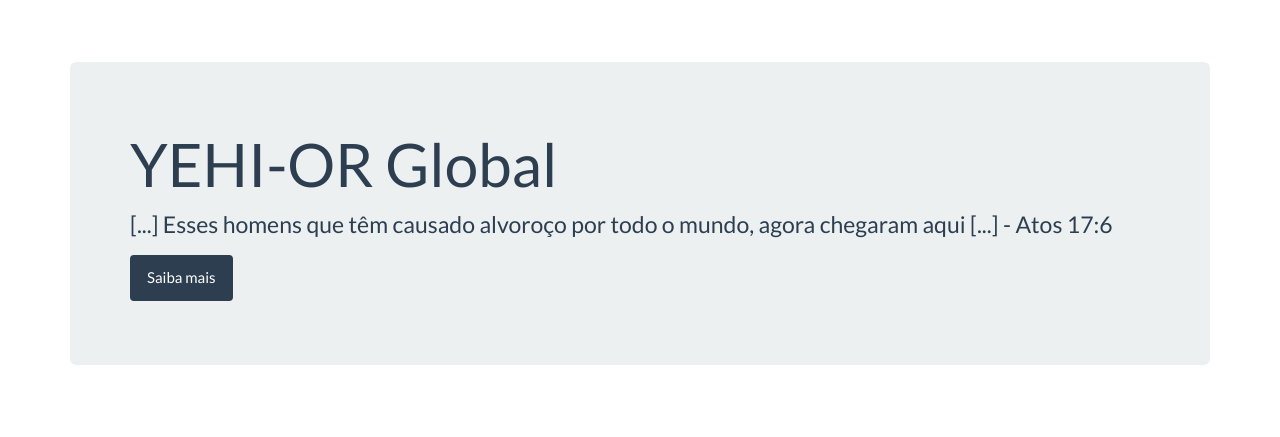
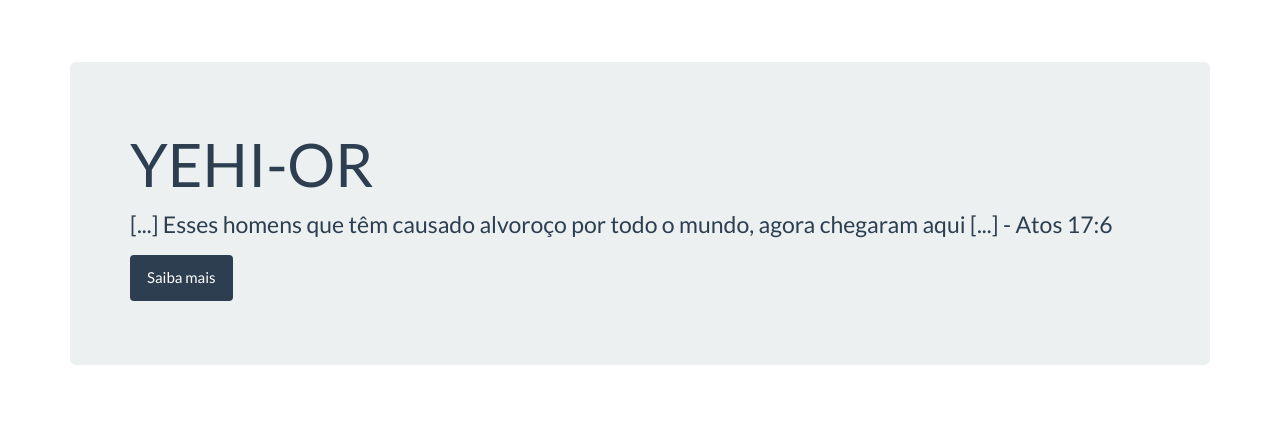
Before and after one commit to OseiasBeu/PyECom, a Django app: page / in a window 1280 px wide. Shown: the part 60-497 px from the top of the page. Run offline with Django 3.2, Linux system fonts and the light colour scheme; data that the repository does not hold is empty; some libraries are stand-ins or nearby versions.

```diff
--- a/core/templates/index.html
+++ b/core/templates/index.html
@@ -2,7 +2,7 @@
 {% block container %}
 
 <div class="jumbotron page-header">
-	<h1>YEHI-OR Global</h1>
+	<h1>YEHI-OR</h1>
 	<p>[...] Esses homens que têm causado alvoroço por todo o mundo, agora chegaram aqui [...] - Atos 17:6</p>
 	<p><a class="btn btn-primary">Saiba mais</a></p>
   </div>
```
Also changed, not shown: db.sqlite3.
